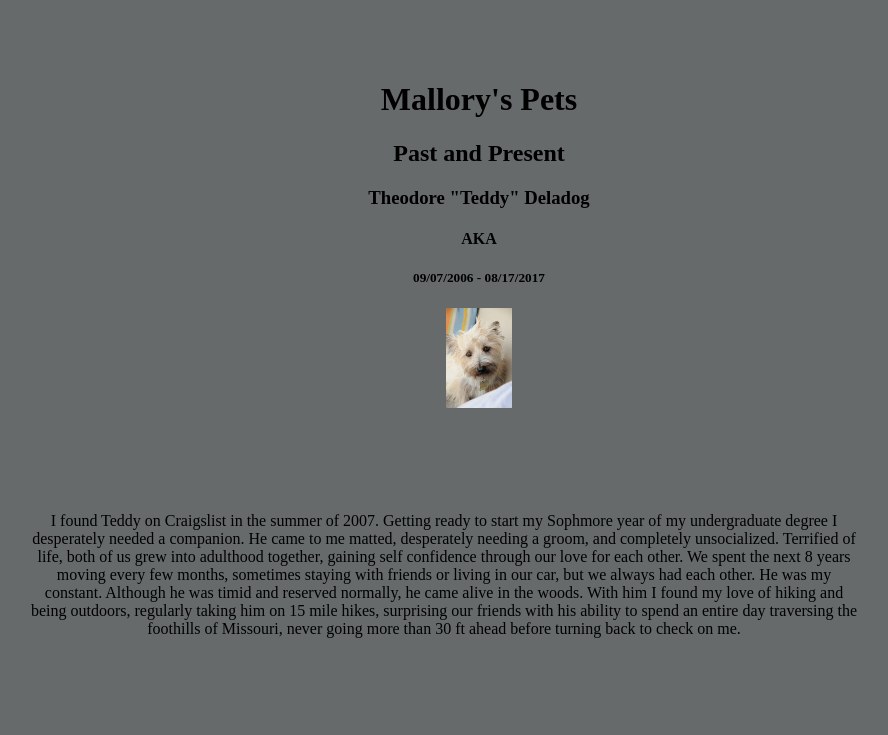
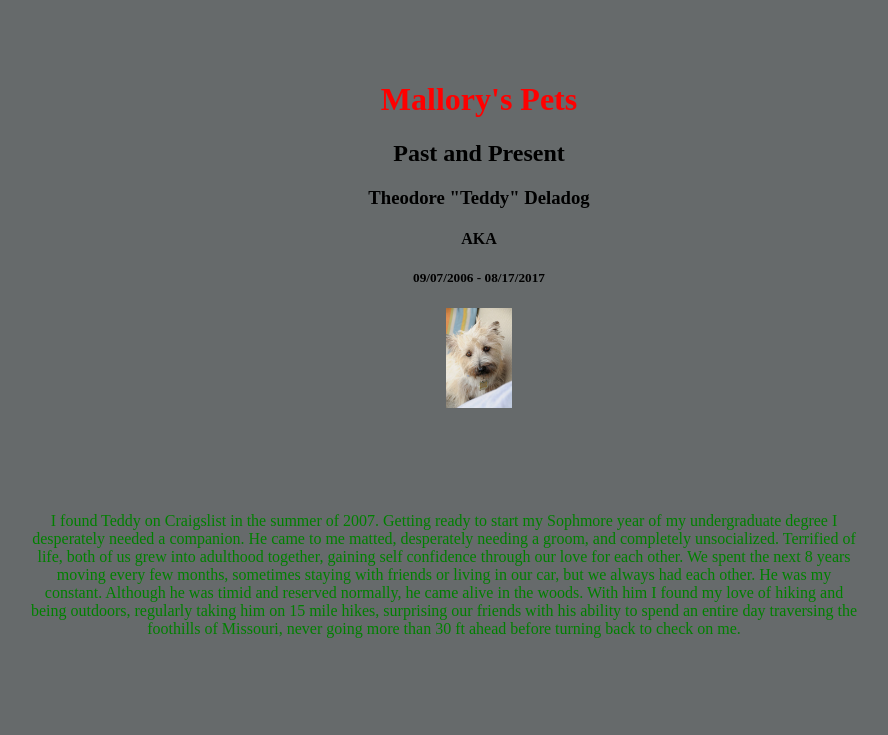
Before and after one commit to CodeCamp-Oct-2021/assignment-4-html-me-something-MalloryStammer, a website: page index.html in a window 1280 px wide. Shown: the top 735 px of the page, without its empty margins (161-1049 px from the left). Drawn offline with Linux system fonts and the light colour scheme.

Commit message:
double checked requirements please pass

```diff
--- a/index.html
+++ b/index.html
@@ -9,7 +9,7 @@
    </head>
    <body>
       <header>
-         <h1>Mallory's Pets</h1>
+         <h1 id="mainHeading" >Mallory's Pets</h1>
          <h2>Past and Present</h2>
 
       </header>
@@ -19,7 +19,7 @@
             <h4>AKA</h4>
             <h5>09/07/2006 - 08/17/2017</h5>
              <img src="./images/Teddy4.png" alt="teddy">
-            <p class="biography">
+            <p id=testP class="funParagraph">
                I found Teddy on Craigslist in the summer of 2007. Getting ready to start my Sophmore year of my undergraduate degree I desperately needed a companion. He came to me matted, desperately needing a groom, and completely unsocialized. Terrified of life, both of us grew into adulthood together, gaining self confidence through our love for each other. We spent the next 8 years moving every few months, sometimes staying with friends or living in our car, but we always had each other. He was my constant. Although he was timid and reserved normally, he came alive in the woods. With him I found my love of hiking and being outdoors, regularly taking him on 15 mile hikes, surprising our friends with his ability to spend an entire day traversing the foothills of Missouri, never going more than 30 ft ahead before turning back to check on me.
             </p>
             <p class="biography">
```
